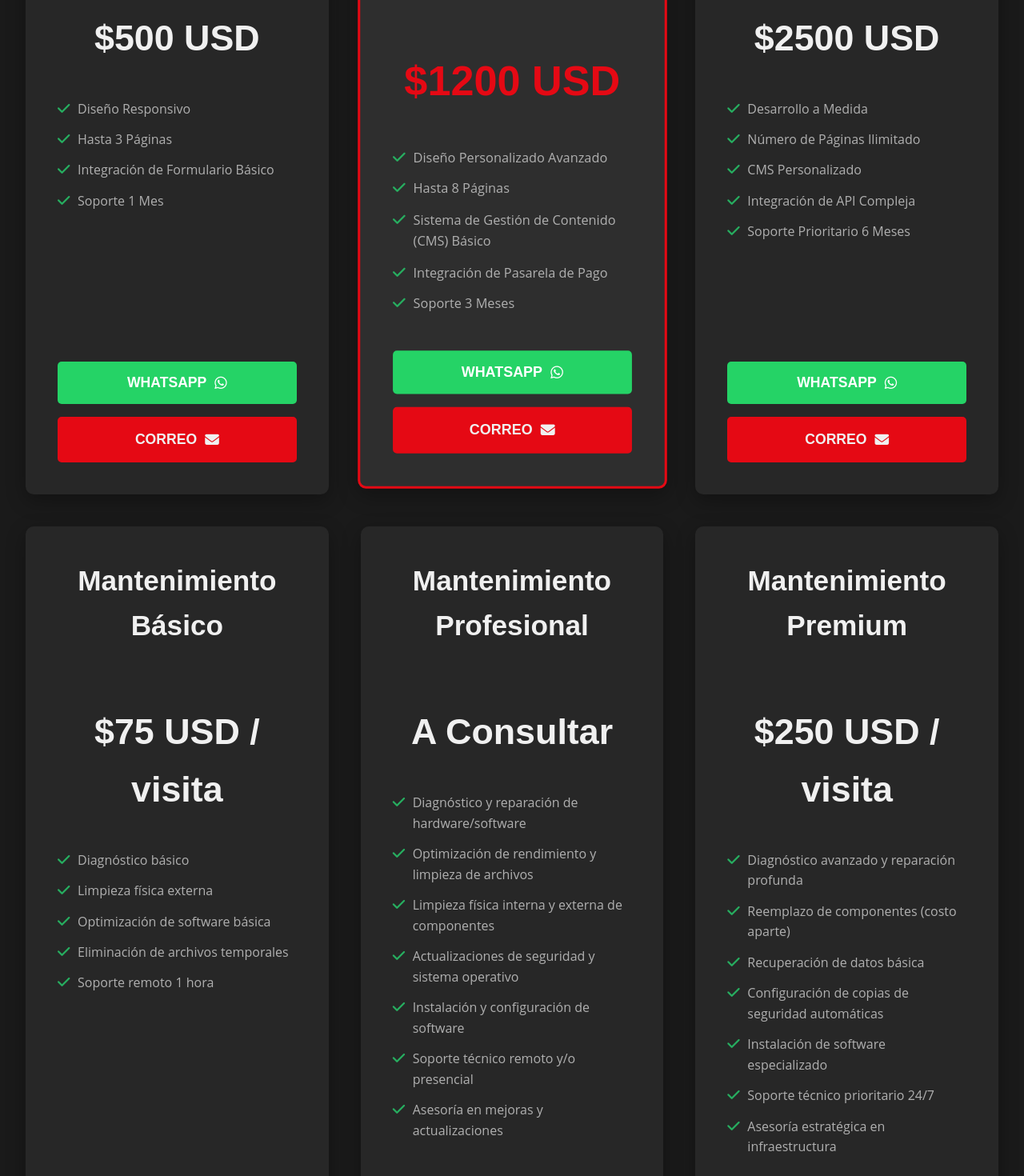
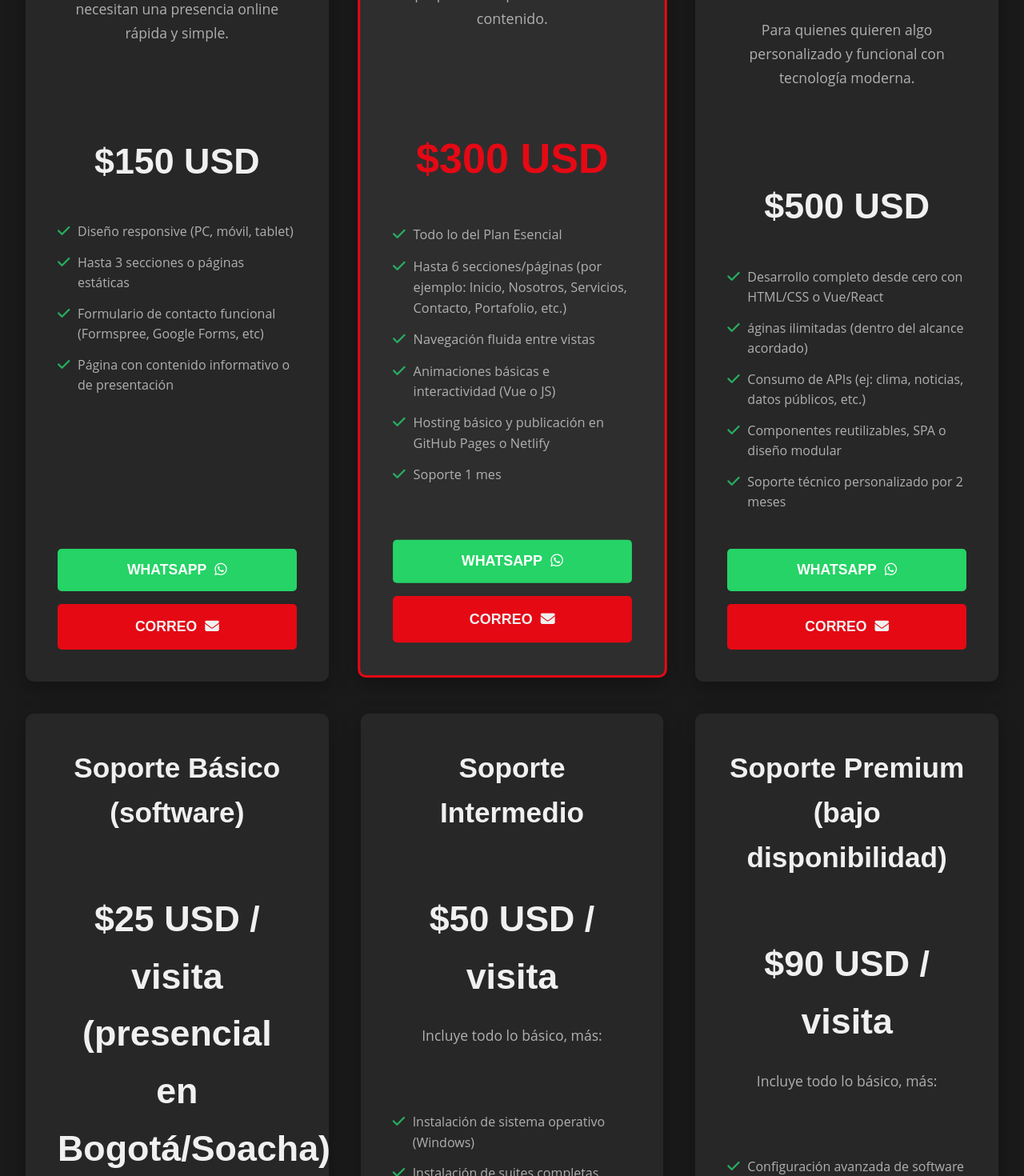
Before and after one commit to SGSoftworks/sgsoftworks-site, a Vue app: page /precios in a window 1280 px wide. Shown: the part 560-2030 px from the top of the page at 80% size. Built offline with nearby package versions, Linux system fonts and the light colour scheme.

Commit message:
update pricesView.vue

```diff
--- a/src/views/PricesView.vue
+++ b/src/views/PricesView.vue
@@ -10,15 +10,18 @@
 
       <div class="prices-grid">
         <div class="price-card" data-aos="fade-up" data-aos-delay="200">
-          <h3>Paquete Básico</h3>
-          <p class="price">$500 USD</p>
+          <h3>Plan Esencial</h3>
+                <p class="prices-intro" data-aos="fade-up" data-aos-delay="100">
+        Ideal para emprendedores que necesitan una presencia online rápida y simple.
+                </p>
+          <p class="price">$150 USD</p>
           <ul>
-            <li><i class="fas fa-check"></i> Diseño Responsivo</li>
-            <li><i class="fas fa-check"></i> Hasta 3 Páginas</li>
+            <li><i class="fas fa-check"></i> Diseño responsive (PC, móvil, tablet)</li>
+            <li><i class="fas fa-check"></i> Hasta 3 secciones o páginas estáticas</li>
             <li>
-              <i class="fas fa-check"></i> Integración de Formulario Básico
+              <i class="fas fa-check"></i> Formulario de contacto funcional (Formspree, Google Forms, etc)
             </li>
-            <li><i class="fas fa-check"></i> Soporte 1 Mes</li>
+            <li><i class="fas fa-check"></i> Página con contenido informativo o de presentación</li>
           </ul>
           <div class="card-buttons">
             <button
@@ -41,19 +44,22 @@
           data-aos="fade-up"
           data-aos-delay="300"
         >
-          <h3>Paquete Estándar</h3>
-          <p class="price">$1200 USD</p>
+          <h3>Plan Avanzado</h3>
+          <p class="prices-intro" data-aos="fade-up" data-aos-delay="100">
+        Perfecto para marcas personales o pequeñas empresas con más contenido.
+                </p>
+          <p class="price">$300 USD</p>
           <ul>
-            <li><i class="fas fa-check"></i> Diseño Personalizado Avanzado</li>
-            <li><i class="fas fa-check"></i> Hasta 8 Páginas</li>
+            <li><i class="fas fa-check"></i> Todo lo del Plan Esencial</li>
+            <li><i class="fas fa-check"></i> Hasta 6 secciones/páginas (por ejemplo: Inicio, Nosotros, Servicios, Contacto, Portafolio, etc.)</li>
             <li>
-              <i class="fas fa-check"></i> Sistema de Gestión de Contenido (CMS)
-              Básico
+              <i class="fas fa-check"></i> Navegación fluida entre vistas
             </li>
             <li>
-              <i class="fas fa-check"></i> Integración de Pasarela de Pago
+              <i class="fas fa-check"></i> Animaciones básicas e interactividad (Vue o JS)
             </li>
-            <li><i class="fas fa-check"></i> Soporte 3 Meses</li>
+            <li><i class="fas fa-check"></i> Hosting básico y publicación en GitHub Pages o Netlify</li>
+            <li><i class="fas fa-check"></i> Soporte 1 mes</li>
           </ul>
           <div class="card-buttons">
             <button
@@ -72,14 +78,17 @@
         </div>
 
         <div class="price-card" data-aos="fade-up" data-aos-delay="400">
-          <h3>Paquete Premium</h3>
-          <p class="price">$2500 USD</p>
+          <h3>Plan Pro a Medida</h3>
+          <p class="prices-intro" data-aos="fade-up" data-aos-delay="100">
+        Para quienes quieren algo personalizado y funcional con tecnología moderna.
+                </p>
+          <p class="price">$500 USD</p>
           <ul>
-            <li><i class="fas fa-check"></i> Desarrollo a Medida</li>
-            <li><i class="fas fa-check"></i> Número de Páginas Ilimitado</li>
-            <li><i class="fas fa-check"></i> CMS Personalizado</li>
-            <li><i class="fas fa-check"></i> Integración de API Compleja</li>
-            <li><i class="fas fa-check"></i> Soporte Prioritario 6 Meses</li>
+            <li><i class="fas fa-check"></i> Desarrollo completo desde cero con HTML/CSS o Vue/React</li>
+            <li><i class="fas fa-check"></i> áginas ilimitadas (dentro del alcance acordado)</li>
+            <li><i class="fas fa-check"></i> Consumo de APIs (ej: clima, noticias, datos públicos, etc.)</li>
+            <li><i class="fas fa-check"></i> Componentes reutilizables, SPA o diseño modular</li>
+            <li><i class="fas fa-check"></i> Soporte técnico personalizado por 2 meses</li>
           </ul>
           <div class="card-buttons">
             <button
@@ -98,18 +107,18 @@
         </div>
 
         <div class="price-card" data-aos="fade-up" data-aos-delay="500">
-          <h3>Mantenimiento Básico</h3>
-          <p class="price">$75 USD / visita</p>
+          <h3>Soporte Básico (software)</h3>
+          <p class="price">$25 USD / visita (presencial en Bogotá/Soacha) o remota</p>
           <ul>
-            <li><i class="fas fa-check"></i> Diagnóstico básico</li>
-            <li><i class="fas fa-check"></i> Limpieza física externa</li>
+            <li><i class="fas fa-check"></i> Diagnóstico de problemas</li>
+            <li><i class="fas fa-check"></i> Limpieza de software inncesario</li>
             <li>
-              <i class="fas fa-check"></i> Optimización de software básica
+              <i class="fas fa-check"></i> Instalación y actualización de programas o drivers
             </li>
             <li>
-              <i class="fas fa-check"></i> Eliminación de archivos temporales
+              <i class="fas fa-check"></i> Optimización básica del sistema
             </li>
-            <li><i class="fas fa-check"></i> Soporte remoto 1 hora</li>
+            <li><i class="fas fa-check"></i> Soporte remoto hasta 1 hora (Opcional)</li>
           </ul>
           <div class="card-buttons">
             <button
@@ -128,34 +137,23 @@
         </div>
 
         <div class="price-card" data-aos="fade-up" data-aos-delay="600">
-          <h3>Mantenimiento Profesional</h3>
-          <p class="price">A Consultar</p>
+          <h3>Soporte Intermedio</h3>
+          <p class="price">$50 USD / visita</p>
+          <p class="prices-intro" data-aos="fade-up" data-aos-delay="100">
+        Incluye todo lo básico, más:
+                </p>
           <ul>
             <li>
-              <i class="fas fa-check"></i> Diagnóstico y reparación de
-              hardware/software
+              <i class="fas fa-check"></i> Instalación de sistema operativo (Windows)
             </li>
             <li>
-              <i class="fas fa-check"></i> Optimización de rendimiento y
-              limpieza de archivos
+              <i class="fas fa-check"></i> Instalación de suites completas (Office, edición básica, etc.)
             </li>
             <li>
-              <i class="fas fa-check"></i> Limpieza física interna y externa de
-              componentes
+              <i class="fas fa-check"></i> Configuración de cuentas, navegadores, impresoras, etc.
             </li>
             <li>
-              <i class="fas fa-check"></i> Actualizaciones de seguridad y
-              sistema operativo
-            </li>
-            <li>
-              <i class="fas fa-check"></i> Instalación y configuración de
-              software
-            </li>
-            <li>
-              <i class="fas fa-check"></i> Soporte técnico remoto y/o presencial
-            </li>
-            <li>
-              <i class="fas fa-check"></i> Asesoría en mejoras y actualizaciones
+              <i class="fas fa-check"></i> Soporte extendido (hasta 2h)
             </li>
           </ul>
           <div class="card-buttons">
@@ -175,31 +173,23 @@
         </div>
 
         <div class="price-card" data-aos="fade-up" data-aos-delay="700">
-          <h3>Mantenimiento Premium</h3>
-          <p class="price">$250 USD / visita</p>
+          <h3>Soporte Premium (bajo disponibilidad)</h3>
+          <p class="price">$90 USD / visita</p>
+          <p class="prices-intro" data-aos="fade-up" data-aos-delay="100">
+        Incluye todo lo básico, más:
+                </p>
           <ul>
             <li>
-              <i class="fas fa-check"></i> Diagnóstico avanzado y reparación
-              profunda
+              <i class="fas fa-check"></i> Configuración avanzada de software o redes locales
+            </li>
+                        <li>
+              <i class="fas fa-check"></i> Asesoría personalizada para uso de software o trabajo remoto
+            </li>
+                        <li>
+              <i class="fas fa-check"></i> Soporte remoto prioritario en los siguientes 7 días
             </li>
             <li>
-              <i class="fas fa-check"></i> Reemplazo de componentes (costo
-              aparte)
-            </li>
-            <li><i class="fas fa-check"></i> Recuperación de datos básica</li>
-            <li>
-              <i class="fas fa-check"></i> Configuración de copias de seguridad
-              automáticas
-            </li>
-            <li>
-              <i class="fas fa-check"></i> Instalación de software especializado
-            </li>
-            <li>
-              <i class="fas fa-check"></i> Soporte técnico prioritario 24/7
-            </li>
-            <li>
-              <i class="fas fa-check"></i> Asesoría estratégica en
-              infraestructura
+              <i class="fas fa-xmark nota"></i> Nota: No incluye cambios o reparación de hardware físico.
             </li>
           </ul>
           <div class="card-buttons">
@@ -372,6 +362,14 @@ export default {
       }
     }
   }
+  .nota {
+            // Icono de Font Awesome para el check
+        font-size: 1.1rem;
+        color: $color-error;
+        position: absolute;
+        left: 0;
+        top: 3px; // Ajusta si el icono no se alinea bien
+  }
 
   .card-buttons {
     display: flex;
```
